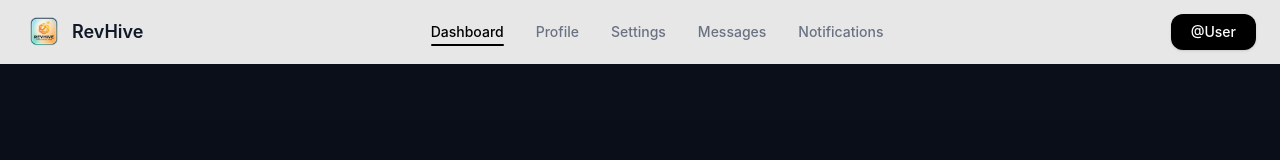
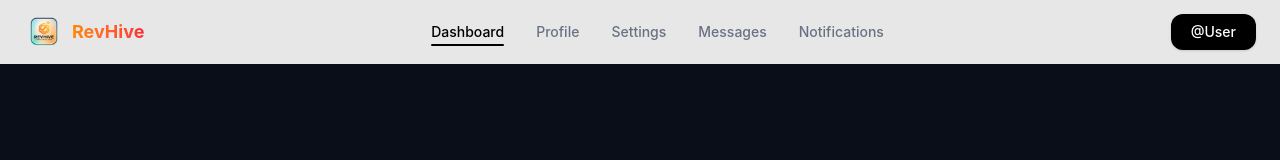
Before and after one commit to sourav-kr14/RevHive-Frontend, a React (Vite) app: page /user in a window 1280 px wide. Shown: the top 160 px of the page. Built offline with nearby package versions, Linux system fonts and the light colour scheme.

Commit message:
gradient added in header

```diff
--- a/src/components/userdashboard/UserHeader.jsx
+++ b/src/components/userdashboard/UserHeader.jsx
@@ -33,7 +33,19 @@ export default function UserHeader({ activeNav, setActiveNav, profileData }) {
             alt="logo"
             className="w-10 h-10 rounded-full object-cover"
           />
-          <h1 className="text-lg font-semibold text-gray-900">RevHive</h1>
+          <h1
+            className="
+  text-lg font-bold
+  bg-gradient-to-r
+  from-orange-400
+
+  to-red-500
+  bg-clip-text
+  text-transparent
+  "
+          >
+            RevHive
+          </h1>
         </motion.div>
 
         <nav className="hidden md:flex items-center gap-8">
```
